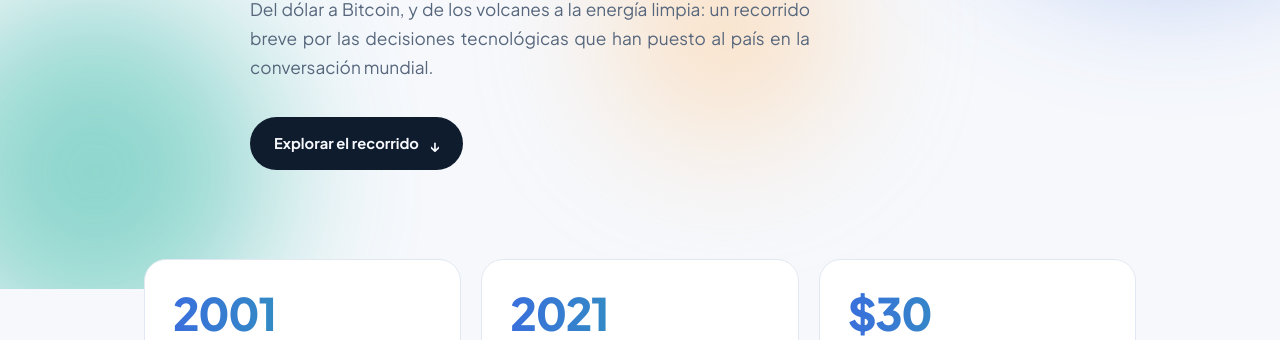
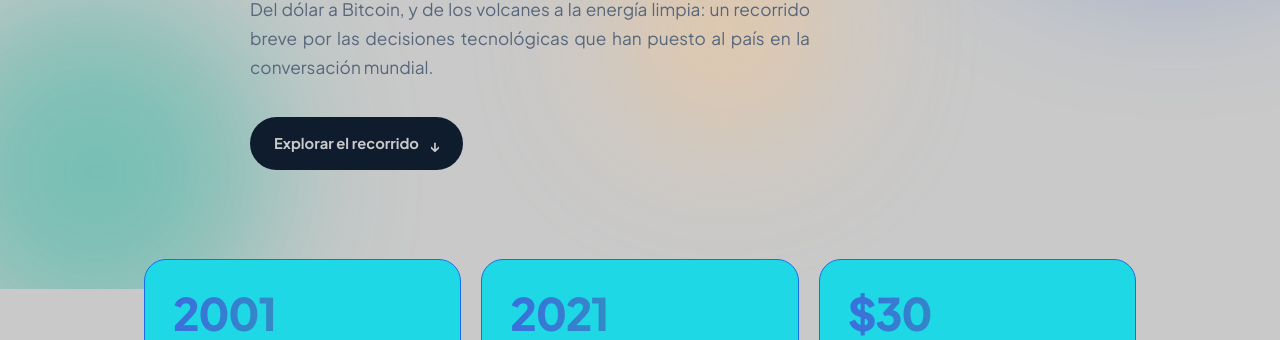
Before and after one commit to cl9557446-oss/2DS-PortalWeb.github.io, a plain HTML site: page Tecnologia.html in a window 1280 px wide. Shown: the part 419-759 px from the top of the page. Drawn offline with Linux system fonts and the light colour scheme.

Commit message:
menu actualizado

```diff
--- a/Tecnologia.html
+++ b/Tecnologia.html
@@ -8,8 +8,8 @@
 
 
 <style>
-:root{--bg:#f6f8fc;--sf:#fff;--ink:#0f1c2e;--mu:#56667c;--ln:#e2e8f1;--a:#3a6fdc;--b:#27b5a0;--c:#ffc88a;--bo:.5;box-sizing:border-box;padding-top:env(safe-area-inset-top,0px);padding-bottom:env(safe-area-inset-bottom,0px)}
-@media(prefers-color-scheme:dark){:root:not([data-theme="light"]){--bg:#0a111f;--sf:#111b2e;--ink:#eaf0fb;--mu:#9db0c9;--ln:#1e2c47;--a:#6c97f7;--b:#3ccfb8;--c:#d9a46c;--bo:.28}}
+:root{--bg:#c9c9c9;--sf:#1fd8e6;--ink:#0f1c2e;--mu:#56667c;--ln:#1a6de9;--a:#3a6fdc;--b:#27b5a0;--c:#ffc88a;--bo:.5;box-sizing:border-box;padding-top:env(safe-area-inset-top,0px);padding-bottom:env(safe-area-inset-bottom,0px)}
+@media(prefers-color-scheme:dark){:root:not([data-theme="light"]){--bg:#0a111f;--sf:#111b2e;--ink:#1667ff;--mu:#9db0c9;--ln:#1e2c47;--a:#6c97f7;--b:#3ccfb8;--c:#d9a46c;--bo:.28}}
 :root[data-theme="dark"]{--bg:#0a111f;--sf:#111b2e;--ink:#eaf0fb;--mu:#9db0c9;--ln:#1e2c47;--a:#6c97f7;--b:#3ccfb8;--c:#d9a46c;--bo:.28}
 *,*::before,*::after{margin:0;box-sizing:border-box}
 html{scroll-behavior:smooth;scroll-padding-top:env(safe-area-inset-top,0px)}
```
